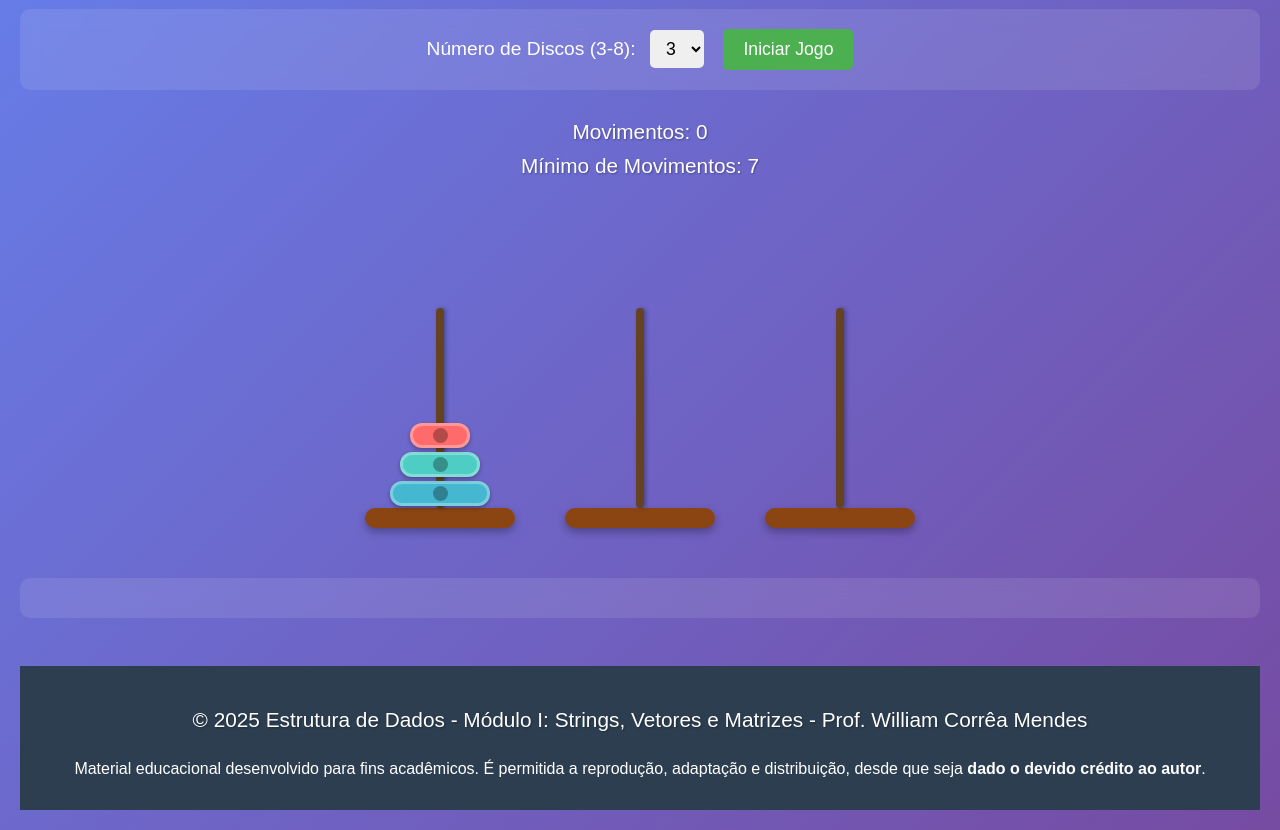
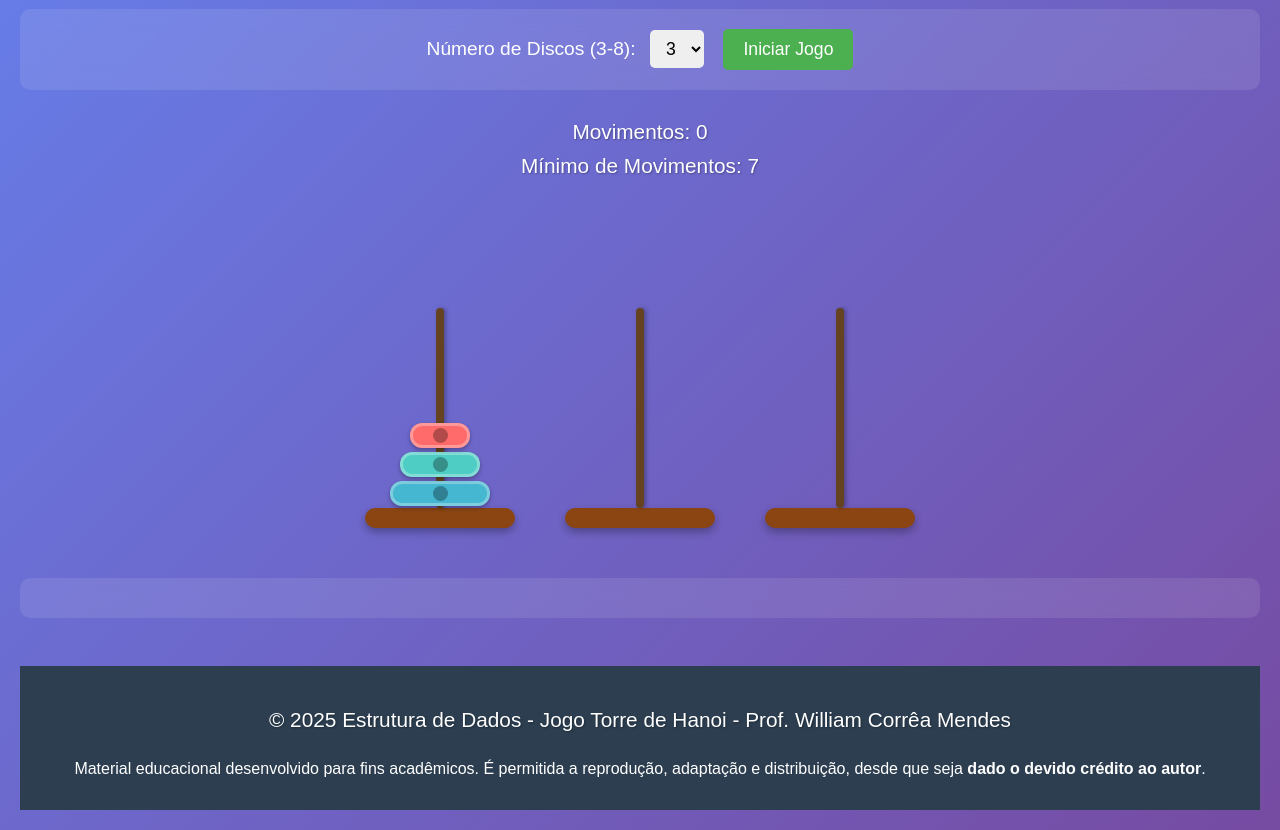
Before and after one commit to wcmendes/hanoi, a plain HTML site: page index.html in a window 1280 px wide. Shown: the part 86-916 px from the top of the page. Drawn offline with Linux system fonts and the light colour scheme.

Commit message:
Fix Index

```diff
--- a/index.html
+++ b/index.html
@@ -43,7 +43,7 @@
 
 
     <footer>
-        <p>&copy; 2025 Estrutura de Dados - Módulo I: Strings, Vetores e Matrizes - Prof. William Corrêa Mendes</p>
+        <p>&copy; 2025 Estrutura de Dados - Jogo Torre de Hanoi - Prof. William Corrêa Mendes</p>
         <br>Material educacional desenvolvido para fins acadêmicos. É permitida a reprodução, adaptação e distribuição, desde que seja <b>dado o devido crédito ao autor</b>. </br>
     </footer>
 
```
